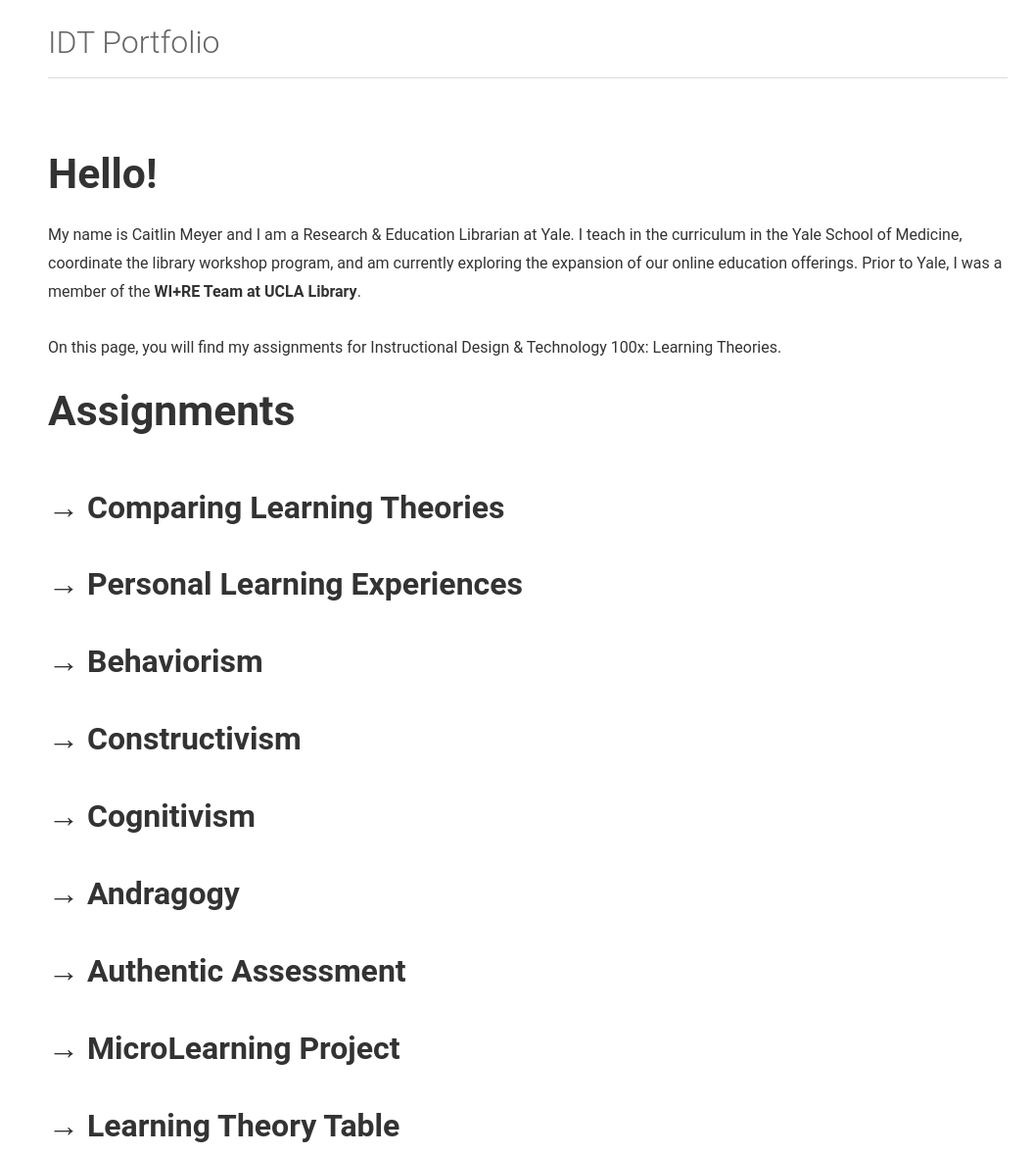
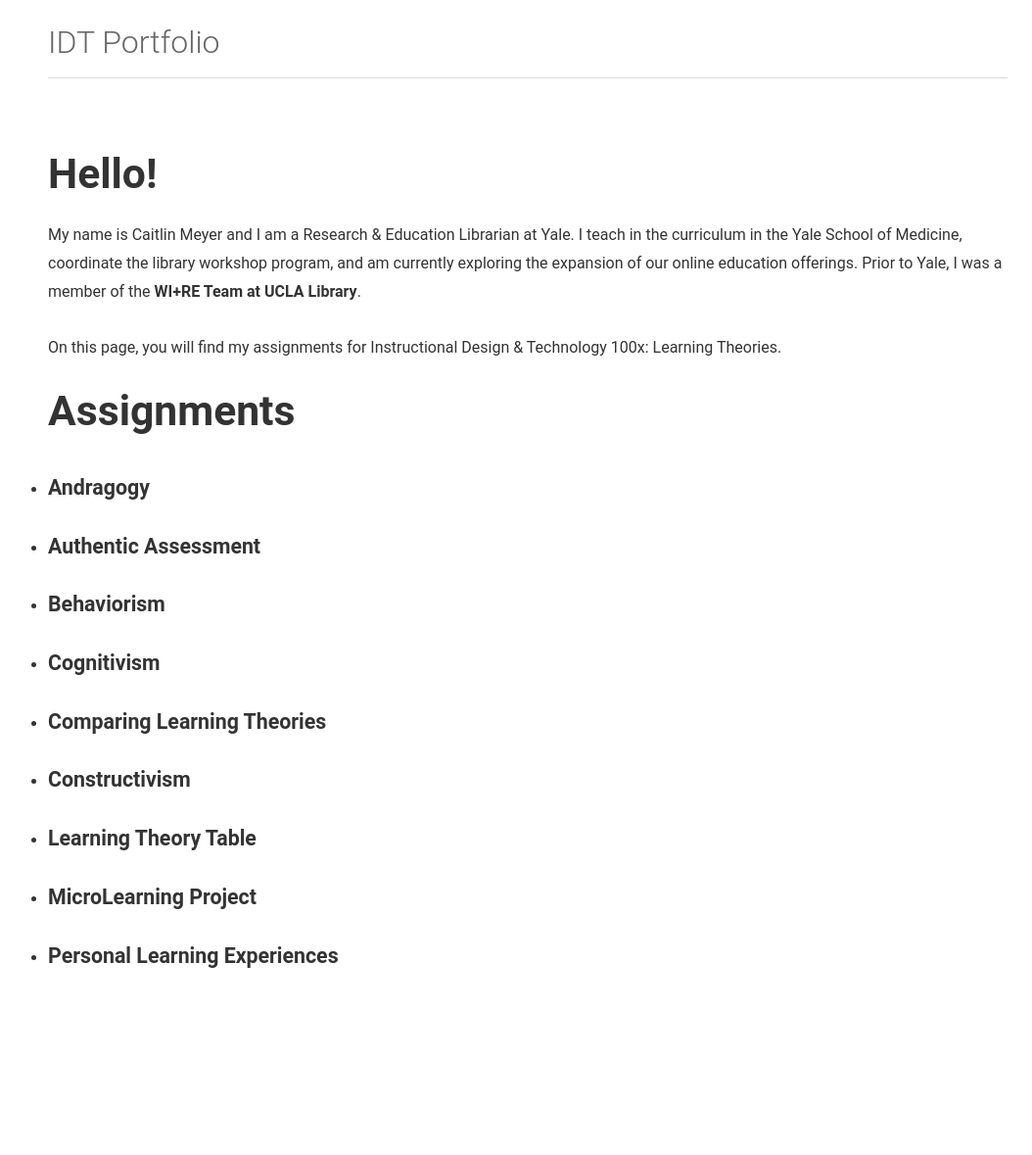
Before and after one commit to caitlinmeyer/IDT, a Jekyll site: the page built from index.html, in a window 1280 px wide. Shown: the whole page at 98% size, without its empty margins (101-1155 px from the left). Built offline with Jekyll 4.4.1, drawn with Linux system fonts in a browser that asks for light colours; the list of posts is cut into pages by our own code; after the commit the page ends 1027 px from its top, so only the background shows below that.

Commit message:
Update index.html

```diff
--- a/index.html
+++ b/index.html
@@ -7,6 +7,7 @@ My name is Caitlin Meyer and I am a Research & Education Librarian at Yale. I te
 On this page, you will find my assignments for Instructional Design & Technology 100x: Learning Theories.
 <BR CLEAR="all">
 <h1>Assignments</h1>
+	<!--
 <h2>&#8594; <a href="/IDT100x/comparing-learning-theories">Comparing Learning Theories</a></h2>
 <h2>&#8594; <a href="/IDT100x/personal-learning-experiences">Personal Learning Experiences</a></h2>
 <h2>&#8594; <a href="/IDT100x/behaviorism">Behaviorism</a></h3></li></h2>
@@ -16,3 +17,13 @@ On this page, you will find my assignments for Instructional Design & Technology
 <h2>&#8594; <a href="/IDT100x/authentic-assessment">Authentic Assessment</a></h2>
 <h2>&#8594; <a href="/IDT100x/microlearning-project">MicroLearning Project</a></h2>
 <h2>&#8594; <a href="/IDT100x/learning-theory-table">Learning Theory Table</a></h3></li></h2>
+
+	-->
+	<ul>
+	    {% for page in site.pages %}
+	      {% if page.layout == "page" %}
+	       <li><h4><a href="{% if site.baseurl == "/" %}{{ page.url }}{% else %}{{ page.url | prepend: site.baseurl }}{% endif %}" title="{{ page.title }}">{{ page.title }}</a> </li>
+	      {% endif %}
+	    {% endfor %}
+
+	</ul>
```
